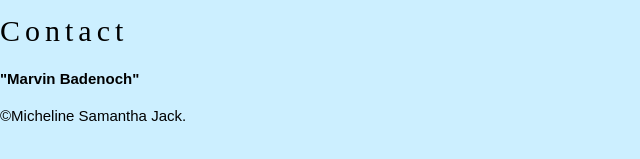
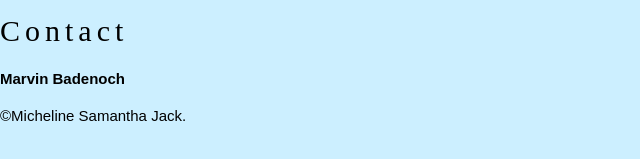
Before and after one commit to MichelineJack/Transportation, a plain HTML site: page contact.html in a window 1280 px wide. Shown: the part 281-440 px from the top of the page, 0-640 px from the left. Drawn offline with nearby package versions, Linux system fonts and the light colour scheme.

Commit message:
Update contact.html

```diff
--- a/contact.html
+++ b/contact.html
@@ -58,7 +58,7 @@ body {
 
 <div class="column">
     <h2>Contact</h2>
-   <p><b>"Marvin Badenoch"</b></p>
+   <p><b>Marvin Badenoch</b></p>
     <p> <script type="text/javascript" src="https://form.jotform.com/jsform/242284078622862"></script>
     </p>
   </div>
```
